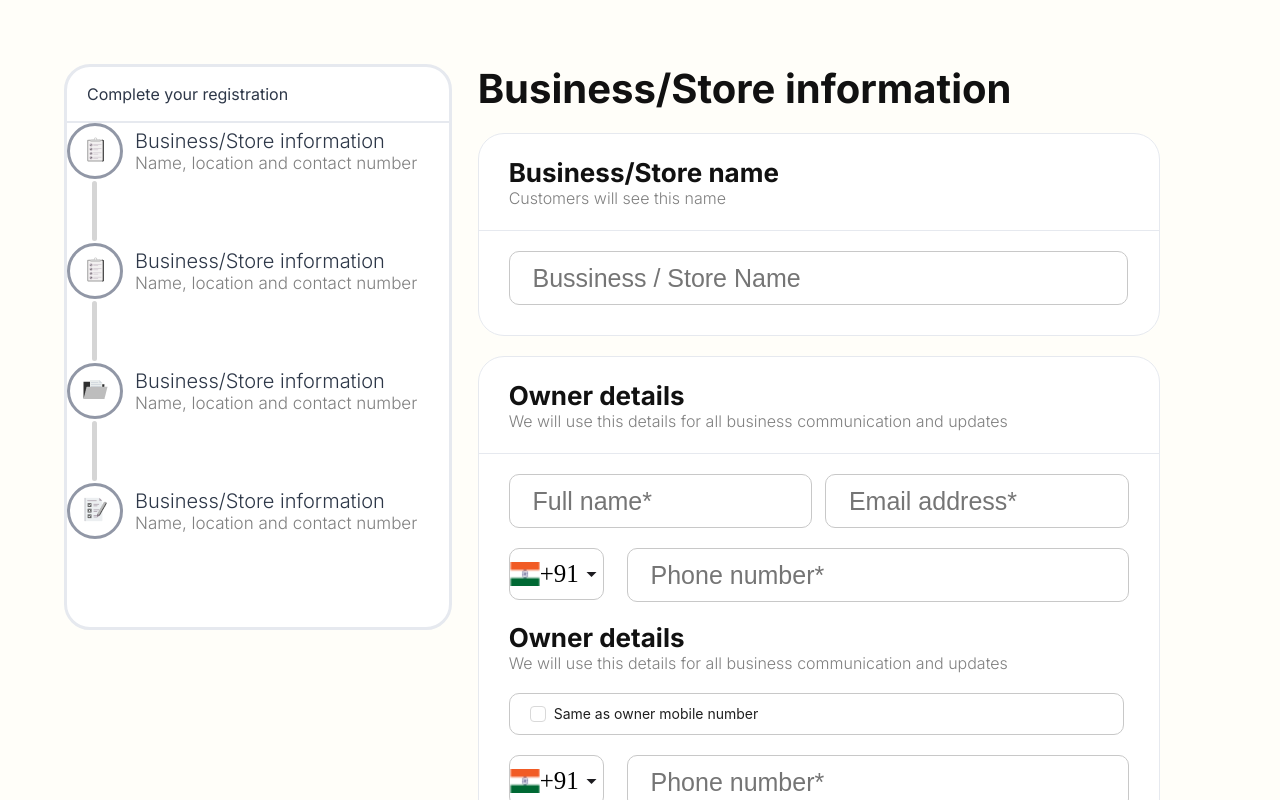
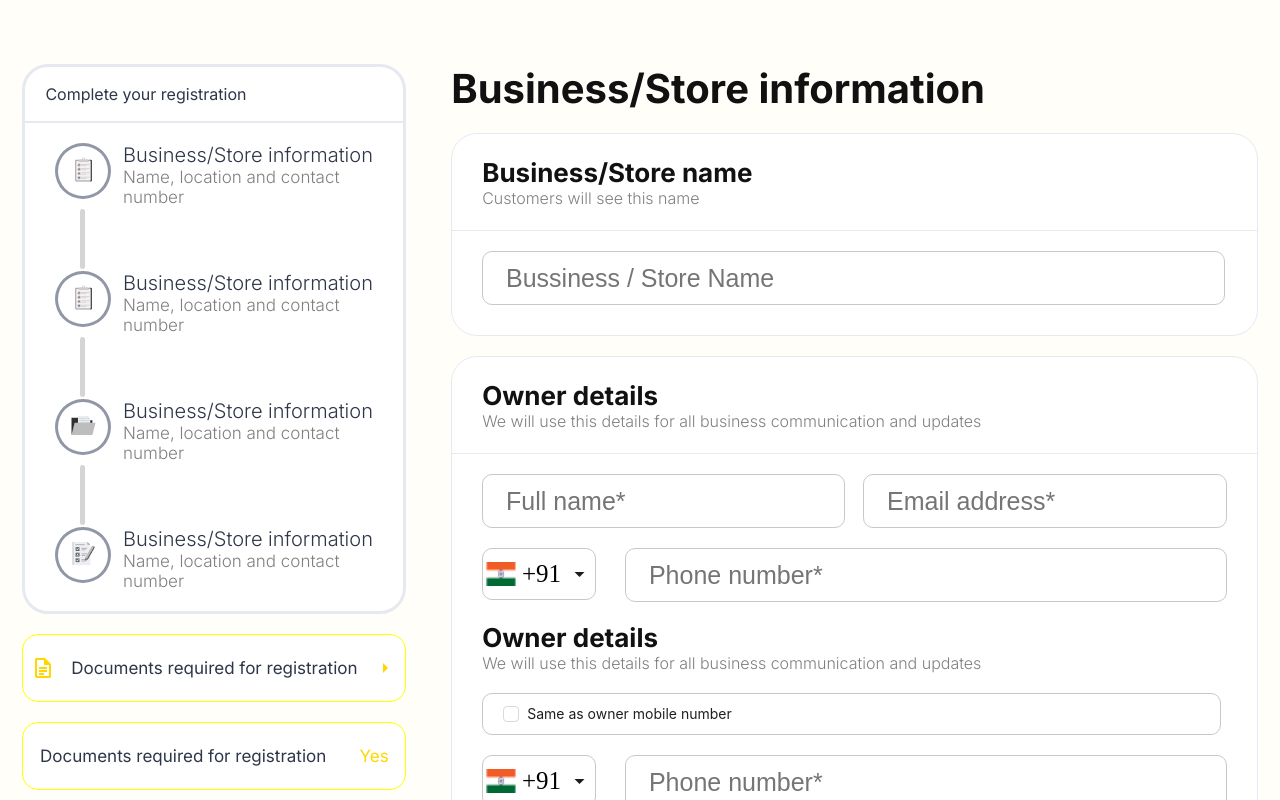
Before and after one commit to sahilkarnekar1/startUpFrontShop, a React (Vite) app: page /registerShop in a window 1280 px wide. Built offline with nearby package versions, Linux system fonts and the light colour scheme.

Commit message:
regisration front page

```diff
--- a/src/landingPages/RegisterShopComp.css
+++ b/src/landingPages/RegisterShopComp.css
@@ -5,14 +5,13 @@
     height: 100vh;
     display: flex;
     background-color: #FFFEF9;
+    justify-content: space-around;
 }
 
 .completeRegistrationStepsDiv {
     background-color: white;
-    width: 30%;
-    height: 70vh;
-    margin-left: 5%;
-    margin-top: 5%;
+height: auto;
+padding-bottom: 20px;
     border: 3px solid #E6E9EF;
     border-radius: 26px;
 }
@@ -73,7 +72,7 @@
 .anothermaindivfordisplayflexregistration{
     width: 63%;
     margin-top: 5%;
-    margin-left: 2%;
+
     overflow-y: scroll;
 }
 .bussinessnameregheadingclass{
@@ -87,7 +86,6 @@ color: #111111;
     border-radius: 26px;
     background-color: #FFFFFF;
     border: 1px solid #E6E9EF;
-    margin-right: 15%;
     margin-top: 20px;
     padding-bottom: 30px;
 }
@@ -269,7 +267,37 @@ padding-bottom: 20px;
     font-weight: bold;
     font-family: "Inter", sans-serif;
     color: #575757;
+    margin-left: 20px;
 }
 .nkjdsncbuyeuw743834{
     padding-bottom: 0;
 }
+.wrapperdivforstepsdiv{
+    width: 30%;
+
+    margin-top: 5%;
+}
+.jhccsdjhcsdjh63743{
+    height: 66px;
+    border: 1px solid yellow;
+    border-radius: 16px;
+    display: flex;
+    align-items: center;
+    justify-content: space-around;
+    margin-top: 20px;
+    padding-bottom: 0;
+}
+.documentsrequiredsidebutton{
+    margin: 0;
+    font-size: 17px;
+    font-weight: 400;
+    font-family: "Inter", sans-serif;
+    color: #2D3748;
+}
+.hdcjhsdcjdc4634673{
+    color: #FFD700;
+}
+.wrapstepsdivnewbjd7734{
+    margin-top: 20px;
+    margin-left: 30px;
+}
--- a/src/landingPages/RegisterShopComp.jsx
+++ b/src/landingPages/RegisterShopComp.jsx
@@ -8,6 +8,8 @@ import dropdownimg from "../uiuxassets/arrow_drop_down.png"
 import mapBG from "../uiuxassets/Basemapimage.png"
 import searchImgIcon from "../uiuxassets/search.png"
 import GroupCurrentMark from "../uiuxassets/GroupCurrentMark.png"
+import docsPngImage from "../uiuxassets/docs.png"
+import arrowrightpng from "../uiuxassets/arrow_right.png"
 
 
 import { Checkbox } from 'antd'
@@ -15,10 +17,13 @@ import { Checkbox } from 'antd'
 const RegisterShopComp = () => {
   return (
     <div className="registershopmaincomponent">
-        <div className="completeRegistrationStepsDiv">
+        <div className="wrapperdivforstepsdiv">
+ <div className="completeRegistrationStepsDiv">
             <div className="headerforcompleteregistratiionsstepsdiv">
                 <p className='newclassforheadingptagcompleteregistrationshop'>Complete your registration</p>
             </div>
+
+<div className="wrapstepsdivnewbjd7734">
             <div className="stepsdivmaincont">
                     <div className="cardsdivofstepscontainerIconAndCircleborderdiv">
                         <img src={listPng} alt='list'/>
@@ -68,8 +73,27 @@ const RegisterShopComp = () => {
                         <p className='regstepscarddescloc'>Name, location and contact number</p>
                     </div>
                 </div>
+                </div>
 
         </div>
+
+<div className="completeRegistrationStepsDiv jhccsdjhcsdjh63743">
+<img src={docsPngImage} alt=''/>
+<p className="documentsrequiredsidebutton">
+Documents required for registration
+</p>
+<img src={arrowrightpng} alt=''/>
+</div>
+
+<div className="completeRegistrationStepsDiv jhccsdjhcsdjh63743">
+<p className="documentsrequiredsidebutton">
+Documents required for registration
+</p>
+<p className="documentsrequiredsidebutton hdcjhsdcjdc4634673">Yes</p>
+</div>
+
+        </div>
+
         <div className="anothermaindivfordisplayflexregistration">
             <p className='bussinessnameregheadingclass'>Business/Store information</p>
 
@@ -175,17 +199,17 @@ const RegisterShopComp = () => {
                     Address details are basis the restaurant location mentioned above                     </p>
 
                     <div className="bussinessstorenameinputdiv newdiplayflexonlyforthisdiv fvbjhsakcsdhb84223">
-                    <input className='shopNameclassnameforbussinessregistration newwidthforfirstnameofowner' type="text" name="shopName" id="" placeholder='   Full name*' />
-                    <input className='shopNameclassnameforbussinessregistration newwidthforfirstnameofowner' type="text" name="shopName" id="" placeholder='   Email address*' />
+                    <input className='shopNameclassnameforbussinessregistration newwidthforfirstnameofowner' type="text" name="shopName" id="" placeholder='   Shop no. / building no. (optional)' />
+                    <input className='shopNameclassnameforbussinessregistration newwidthforfirstnameofowner' type="text" name="shopName" id="" placeholder='   Floor / tower (optional)' />
                 </div>
 
                 <div className="bussinessstorenameinputdiv newdiplayflexonlyforthisdiv fvbjhsakcsdhb84223">
-                    <input className='shopNameclassnameforbussinessregistration newwidthforfirstnameofowner' type="text" name="shopName" id="" placeholder='   Full name*' />
-                    <input className='shopNameclassnameforbussinessregistration newwidthforfirstnameofowner' type="text" name="shopName" id="" placeholder='   Email address*' />
+                    <input className='shopNameclassnameforbussinessregistration newwidthforfirstnameofowner' type="text" name="shopName" id="" placeholder='   Area / Sector / Locality*' />
+                    <input className='shopNameclassnameforbussinessregistration newwidthforfirstnameofowner' type="text" name="shopName" id="" placeholder='   City' />
                 </div>
 
                 <div className="bussinessstorenameinputdiv fvbjhsakcsdhb84223">
-                    <input className='shopNameclassnameforbussinessregistration' type="text" name="shopName" id="" placeholder='   Bussiness / Store Name' />
+                    <input className='shopNameclassnameforbussinessregistration' type="text" name="shopName" id="" placeholder='   Add any nearby landmark (optional)' />
                 </div>
 </div>
                 </div>
@@ -197,6 +221,7 @@ const RegisterShopComp = () => {
             </div>
 
             <div className="buttonnextdiv">
+                <button className='nextactualbutton'>Previous</button>
                 <button className='nextactualbutton'>Next</button>
             </div>
 
```
Also changed, not shown: src/uiuxassets/arrow_right.png (added), src/uiuxassets/docs.png (added).
